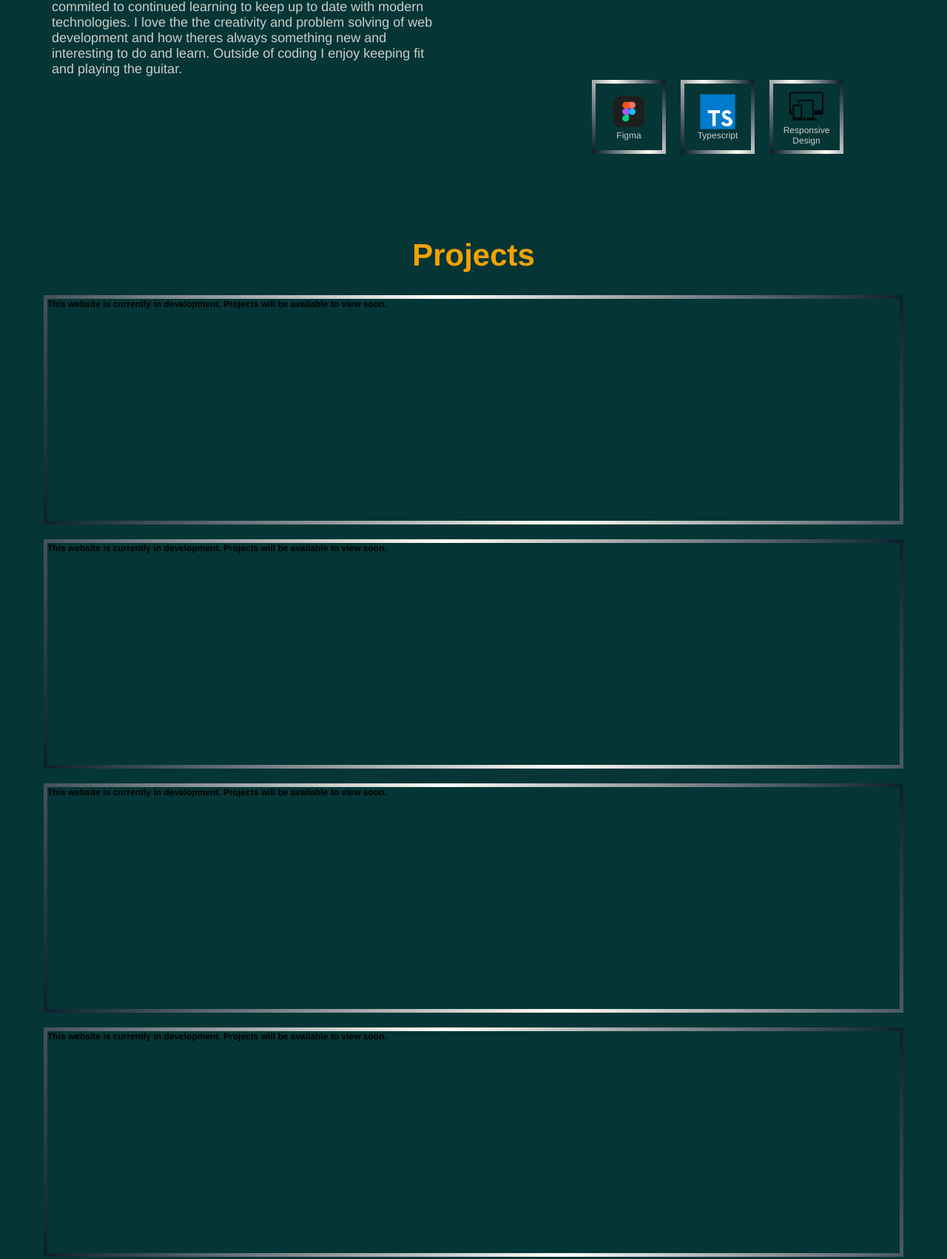
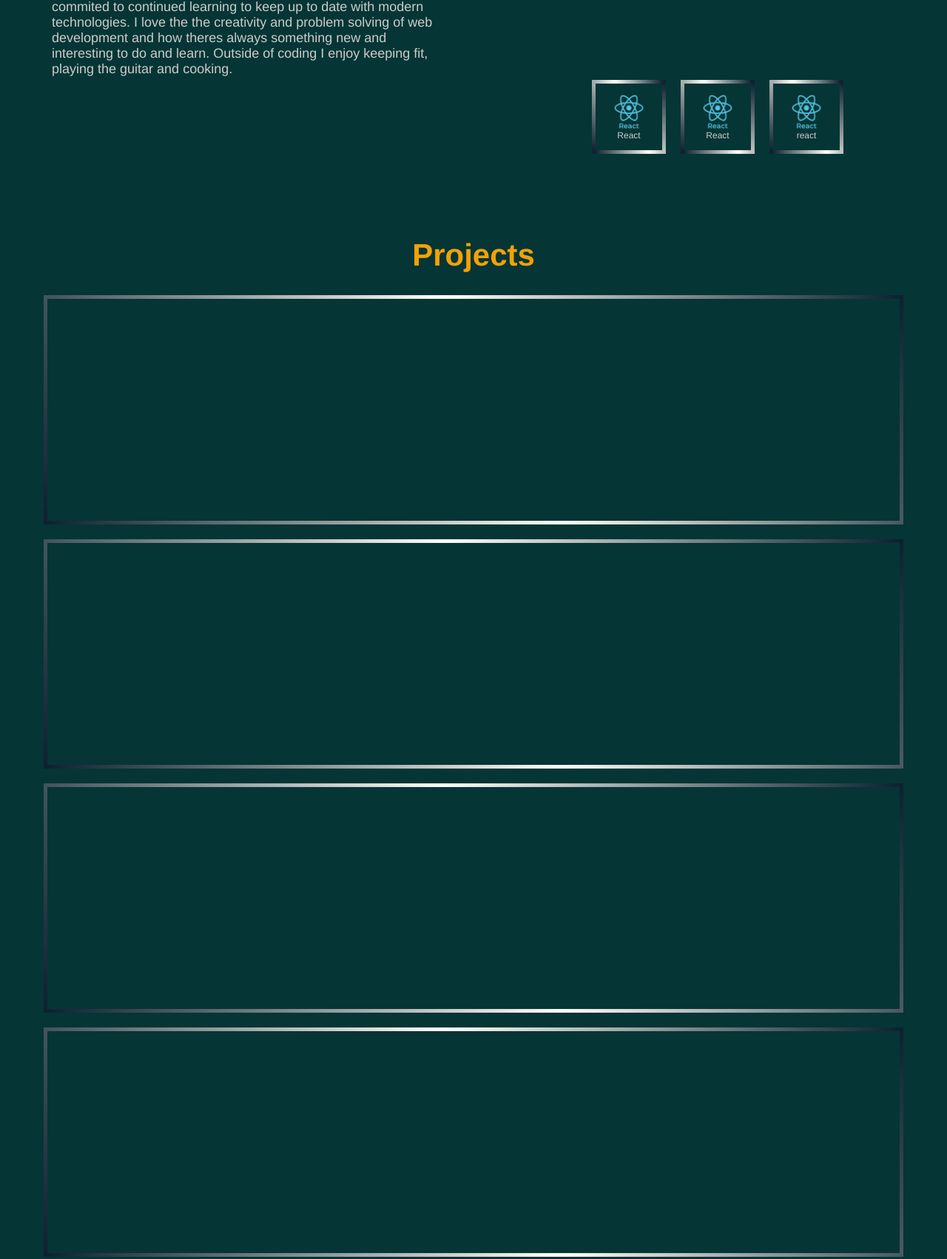
Before and after one commit to JamesOGorman/JamesOGorman.github.io, a website: page my portfolio/demo/index.html in a window 1280 px wide. Shown: the part 1369-3071 px from the top of the page at 74% size. Drawn offline with Linux system fonts and the light colour scheme.

Commit message:
Update index.html

```diff
--- a/my portfolio/demo/index.html
+++ b/my portfolio/demo/index.html
@@ -3,7 +3,7 @@
 
 <head>
   <meta charset="utf-8">
-  <title>particles.js</title>
+  <title>James O Gorman</title>
   <meta name="description" content="particles.js is a lightweight JavaScript library for creating particles.">
   <meta name="author" content="Vincent Garreau" />
   <meta name="viewport"
@@ -12,8 +12,9 @@
 </head>
 
 <body>
+  <!-- test text --><!-- test text -->
+  <div id="home-anchor"></div>
 
-  <div id="home-anchor"></div>
 
   <!-- count particles -->
   <div class="count-particles">
@@ -45,57 +46,57 @@
   </div>
 
 
-  <div id="exp-flex-container">
+  <div id="exp-flex-container" class="all-container">
     <div id="about-container">
       <h1 class="section-header" id="about-header">About Me</h1>
 
-      <img id="avatar-img" src="./images/myPhoto.jpg" alt="">
+      <img id="avatar-img" src="/demo/images/myPhoto.jpg" alt="">
       <p id="about-paragraph">I'm a highly motivated and enthusiastic self thought front end developer on the road to
         becoming a full stack
         developer. I'm proficient with JavaScript, React amongst others and fully commited to continued learning to keep
         up to date with modern technologies.
         I love the the creativity and problem solving of web development and how theres always something new and
-        interesting to do and learn. Outside of coding I enjoy keeping fit and playing the guitar.
+        interesting to do and learn. Outside of coding I enjoy keeping fit, playing the guitar and cooking.
       </p>
     </div>
-    <div id="experience-container">
+    <div id="experience-container" class="all-container">
       <div class="img-container" id="html-container">
-        <img class="exp-img" id="html-img" src="./images/htmlLogo.png" alt="html">
+        <img class="exp-img" id="html-img" src="/demo/images/htmlLogo.png" alt="html">
         <p class="img-p">HTML</p>
       </div>
       <div class="img-container" id="css-container">
-        <img class="exp-img" id="css-img" src="./images/cssLogo.png" alt="css">
+        <img class="exp-img" id="css-img" src="/demo/images/cssLogo.png" alt="css">
         <p class="img-p">CSS</p>
       </div>
       <div class="img-container" id="js-container">
-        <img class="exp-img" id="js-img" src="./images/javascriptLogo.png" alt="javascript">
+        <img class="exp-img" id="js-img" src="/demo/images/javascriptLogo.png" alt="javascript">
         <p class="img-p">JavaScript</p>
 
       </div>
       <div class="img-container" id="react-container">
-        <img class="exp-img" id="react-img" src="./images/reactLogo.png" alt="react">
+        <img class="exp-img" id="react-img" src="/demo/images/reactLogo.png" alt="react">
         <p class="img-p">React</p>
       </div>
       <!-- empty skill boxes for later -->
       <div class="img-container" id="react-container">
-        <img class="exp-img" id="react-img" src="./images/gitLogo.png" alt="react">
+        <img class="exp-img" id="react-img" src="/demo/images/gitLogo.png" alt="react">
         <p class="img-p">Git</p>
       </div>
       <div class="img-container" id="react-container">
-        <img class="exp-img" id="react-img" src="./images/githubLogo.png" alt="react">
+        <img class="exp-img" id="react-img" src="/demo/images/githubLogo.png" alt="react">
         <p class="img-p">GitHub</p>
       </div>
       <div class="img-container" id="react-container">
-        <img class="exp-img" id="react-img" src="./images/figma.png" alt="react">
-        <p class="img-p">Figma</p>
+        <img class="exp-img" id="react-img" src="/demo/images/reactLogo.png" alt="react">
+        <p class="img-p">React</p>
       </div>
       <div class="img-container" id="react-container">
-        <img class="exp-img" id="react-img" src="./images/typescript.png" alt="react">
-        <p class="img-p">Typescript</p>
+        <img class="exp-img" id="react-img" src="/demo/images/reactLogo.png" alt="react">
+        <p class="img-p">React</p>
       </div>
       <div class="img-container" id="react-container">
-        <img class="exp-img" id="react-img" src="./images/responsive-design.png" alt="react">
-        <p class="img-p">Responsive Design</p>
+        <img class="exp-img" id="react-img" src="/demo/images/reactLogo.png" alt="react">
+        <p class="img-p">react</p>
       </div>
     </div>
 
@@ -104,18 +105,10 @@
   </div>
   <div id="projects-container">
     <h1 class="section-header" id="projects-header">Projects</h1>
-    <div class="project-window" id="project-1-container">
-      <h4 class="project-text">This website is currently in development. Projects will be available to view soon. </h4>
-    </div>
-    <div class="project-window" id="project-2-container">
-      <h4 class="project-text">This website is currently in development. Projects will be available to view soon. </h4>
-    </div>
-    <div class="project-window" id="project-3-container">
-      <h4 class="project-text">This website is currently in development. Projects will be available to view soon. </h4>
-    </div>
-    <div class="project-window" id="project-4-container">
-      <h4 class="project-text">This website is currently in development. Projects will be available to view soon. </h4>
-    </div>
+    <div class="project-window" id="project-1-container"></div>
+    <div class="project-window" id="project-2-container"></div>
+    <div class="project-window" id="project-3-container"></div>
+    <div class="project-window" id="project-4-container"></div>
   </div>
 
   <div id="contact-outer-container">
@@ -125,14 +118,13 @@
     <div id="contact-container">
       <p id="contact-paragraph">If you have any questions or would like to work together leave your details below and
         I'll get back to you as soon as possible</p>
-      <form action="https://formsubmit.co/jamesogorman785@gmail.com" method="POST" id="contact-form">
+      <form action="https://formsubmit.co/jamesogorman785@gmail.com" method="post" id="contact-form">
         <input type="text" placeholder="Name" name="text" id="name" required>
         <input type="email" placeholder="Email" name="email" id="email" required>
         <input type="text" placeholder="Message" name="text" id="message" required>
         <!-- redirect back to my page|| use your domain name -->
-        <input type="hidden" name="_next" value="http://127.0.0.1:5500/demo/">
-        <!-- <input type="hidden" name="_next" value="#about-header"> -->
-        <input type="hidden" name="_captcha" value="false">
+        <!-- <input type="hidden" name="_next" value="https://yourdomain.co/thanks.html"> -->
+        <input type="hidden" name="_next" value="#about-header">
         <button id="btn">Submit</button>
 
       </form>
```
